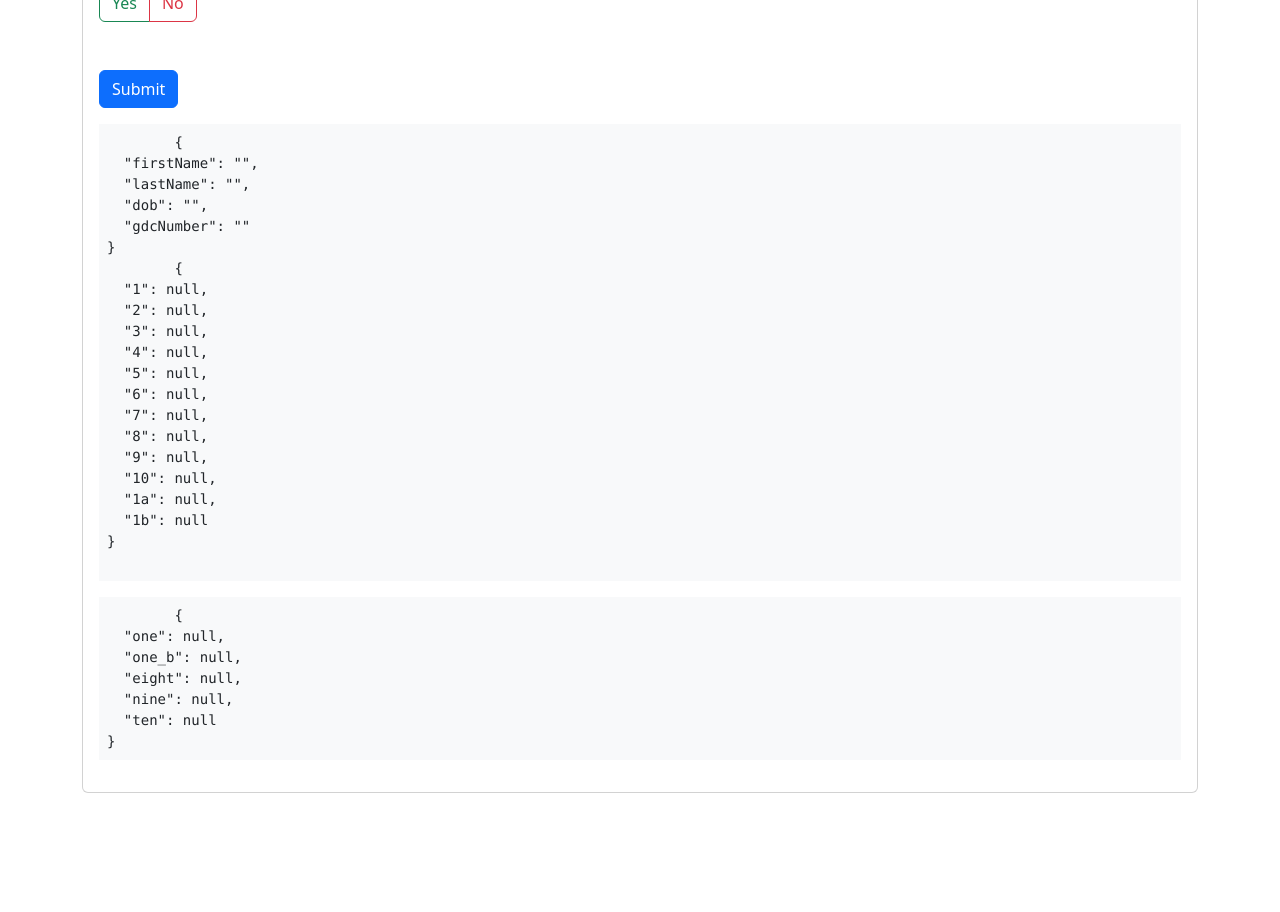
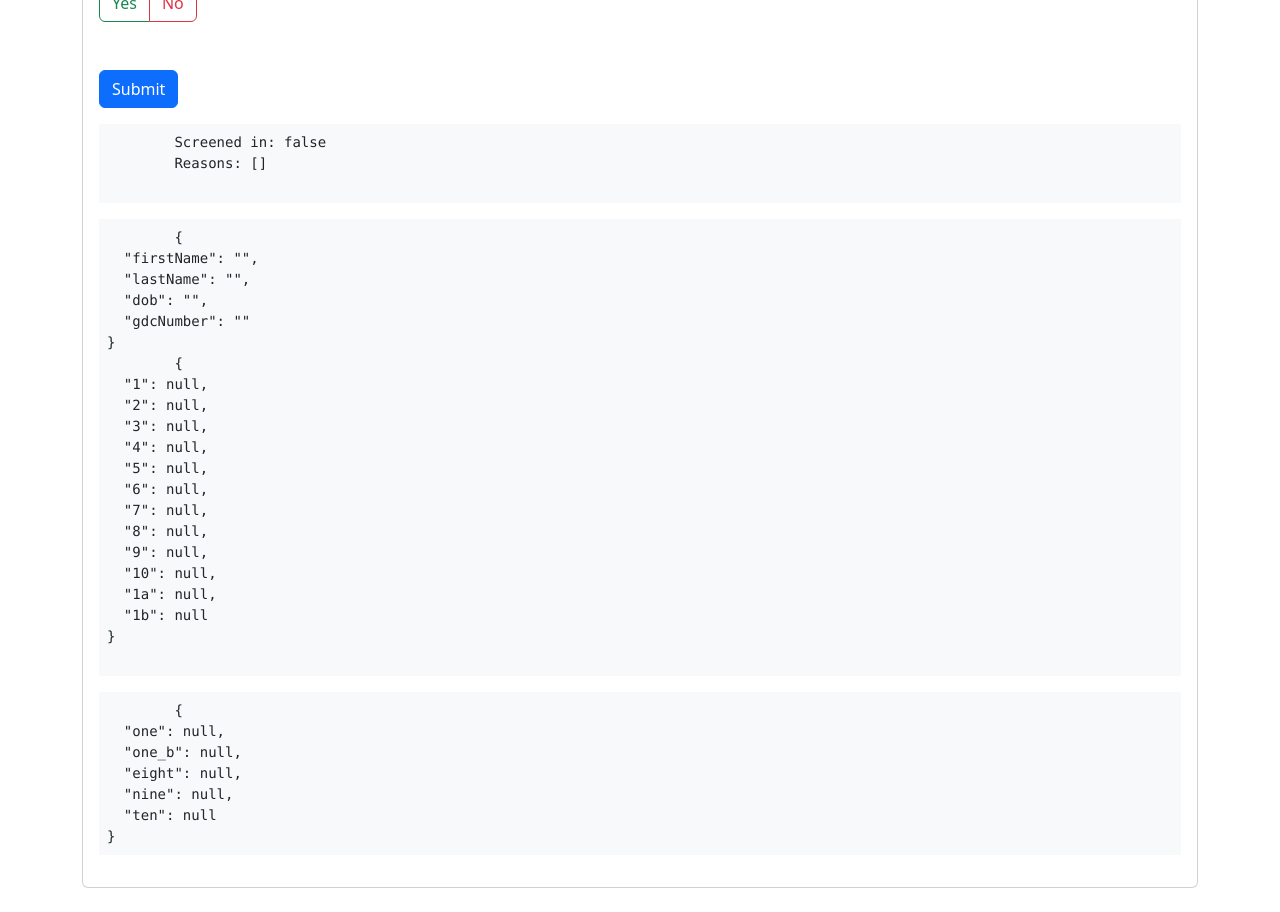
Before and after one commit to carisaelam/cease-scoring-tool, a Vue app: page /form in a window 1280 px wide. Shown: the part 2300-3212 px from the top of the page. Before the commit the page ends 3117 px from the top, so only its background shows below. Built offline with nearby package versions, Linux system fonts and the light colour scheme.

Commit message:
Add pre to FormPage with screenedIn and reasons

```diff
--- a/src/pages/FormPage.vue
+++ b/src/pages/FormPage.vue
@@ -91,6 +91,11 @@
       </form>
 
       <pre class="mt-3 bg-light p-2">
+        Screened in: {{ evaluateScreening(store.answers).screenedIn }}
+        Reasons: {{ evaluateScreening(store.answers).reasons }}
+      </pre>
+
+      <pre class="mt-3 bg-light p-2">
         {{ store.demographics }}
         {{ store.answers }}
       </pre>
@@ -117,6 +122,7 @@ import { QUESTIONS } from '@/lib/questions.ts'
 import { Q } from '@/lib/questionMap'
 
 import { ref } from 'vue'
+import { evaluateScreening } from '@/lib/scoringRules'
 const router = useRouter()
 
 const errorMsg = ref<string | null>(null)
```
